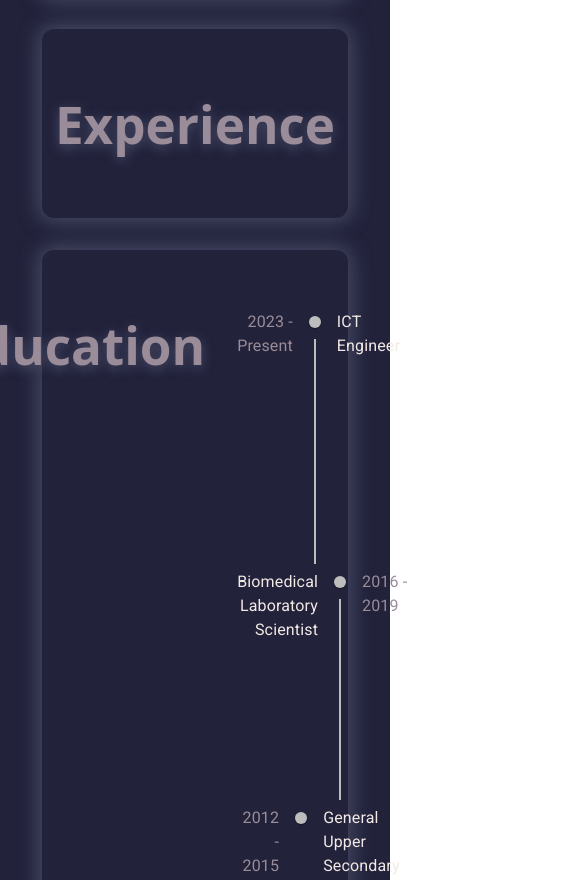
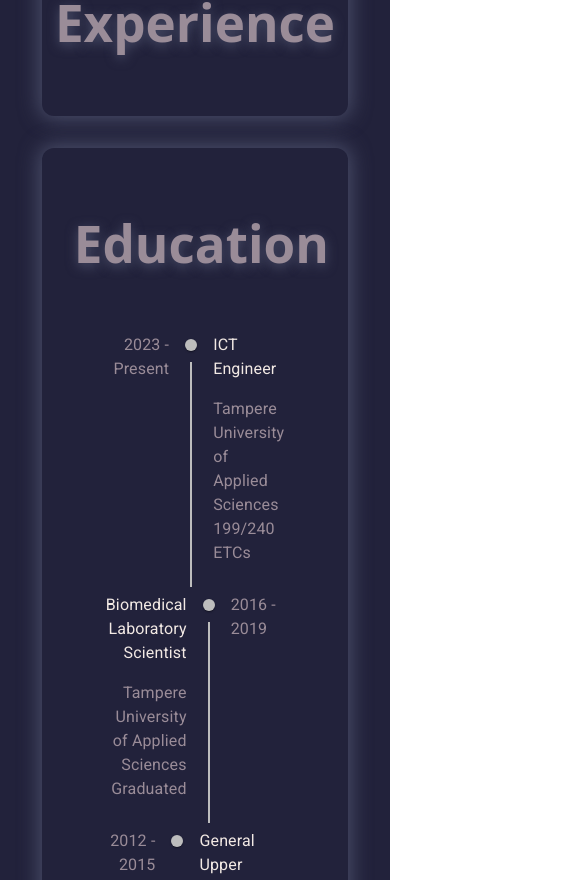
Before and after one commit to annivm/Portfolio-Website, a React (Vite) app in the folder frontend/: page / in a window 390 px wide. Shown: the part 1106-1986 px from the top of the page, 585 px wide, since content can reach past the window. Built offline with nearby package versions, Linux system fonts and the light colour scheme.

Commit message:
added css for reponsivity and fade-in component

```diff
--- a/frontend/src/components/Contact/Contact.css
+++ b/frontend/src/components/Contact/Contact.css
@@ -28,3 +28,12 @@
 .form-label {
     color: var(--tertiary)
 }
+
+
+@media (max-width: 1000px) {
+    .contact-box {
+        flex-direction: column;
+        text-align: center;
+        ;
+    }
+}
--- a/frontend/src/components/Education/Education.css
+++ b/frontend/src/components/Education/Education.css
@@ -1,9 +1,28 @@
+.education-box {
+    display: flex;
+    justify-content: center;
+    margin: 2rem;
+    padding: 2rem;
+    border-radius: 12px;
+    box-shadow: 0 0 20px 3px var(--quaternary);
+}
+
 .timeline-text {
   opacity: 0;
-  transition: opacity 0.3s ease;
+  transition: opacity 1s ease, transform 1.5s ease;
+  color: var(--secondary);
 }
 
-.timeline-text.hovered {
+.timeline-text.visible {
   opacity: 1;
-  color: var(--secondary)
+  transform: translateY(0);
 }
+
+
+
+@media (max-width: 1000px) {
+  .education-box {
+    flex-direction: column;
+  }
+
+}
--- a/frontend/src/components/Education/Education.jsx
+++ b/frontend/src/components/Education/Education.jsx
@@ -1,4 +1,4 @@
-import { forwardRef, useState } from 'react';
+import { forwardRef } from 'react';
 import Timeline from '@mui/lab/Timeline';
 import TimelineItem from '@mui/lab/TimelineItem';
 import TimelineSeparator from '@mui/lab/TimelineSeparator';
@@ -6,23 +6,20 @@ import TimelineConnector from '@mui/lab/TimelineConnector';
 import TimelineContent from '@mui/lab/TimelineContent';
 import TimelineDot from '@mui/lab/TimelineDot';
 import TimelineOppositeContent from '@mui/lab/TimelineOppositeContent';
+import FadeInText from '../Shared/FadeInText/FadeInText';
 
 
 import './Education.css';
 
+
 const Education = forwardRef((props, ref) => {
 
-    const [isHovered, setIsHovered] = useState(null);
-
     return (
-        <div ref={ref} className="box">
+        <div ref={ref} className="education-box">
             <h1 className="heading">Education</h1>
 
             <Timeline position='alternate'>
-                <TimelineItem
-                    onMouseEnter={() => setIsHovered(0)}
-                    onMouseLeave={() => setIsHovered(null)}
-                >
+                <TimelineItem>
                     <TimelineOppositeContent sx={{ color: 'var(--secondary)'}}>
                         2023 - Present
                     </TimelineOppositeContent>
@@ -32,18 +29,15 @@ const Education = forwardRef((props, ref) => {
                     </TimelineSeparator>
                     <TimelineContent>
                         ICT Engineer
-                        <p className={`timeline-text ${isHovered === 0 ? 'hovered' : ''}`}>
+                        <FadeInText className='timeline-text' delay={300}>
                             Tampere University of Applied Sciences
                             <br/>
                                 199/240 ETCs
-                        </p>
+                        </FadeInText>
                     </TimelineContent>
                 </TimelineItem>
 
-                <TimelineItem
-                    onMouseEnter={() => setIsHovered(1)}
-                    onMouseLeave={() => setIsHovered(null)}
-                >
+                <TimelineItem>
                     <TimelineOppositeContent sx={{ color: 'var(--secondary)'}}>
                         2016 - 2019
                     </TimelineOppositeContent>
@@ -53,18 +47,15 @@ const Education = forwardRef((props, ref) => {
                     </TimelineSeparator>
                     <TimelineContent>
                         Biomedical Laboratory Scientist
-                        <p className={`timeline-text ${isHovered === 1 ? 'hovered' : ''}`}>
+                        <FadeInText className='timeline-text' delay={300}>
                             Tampere University of Applied Sciences
                             <br/>
                             Graduated
-                        </p>
+                        </FadeInText>
                     </TimelineContent>
                 </TimelineItem>
 
-                <TimelineItem
-                    onMouseEnter={() => setIsHovered(2)}
-                    onMouseLeave={() => setIsHovered(null)}
-                >
+                <TimelineItem>
                     <TimelineOppositeContent sx={{ color: 'var(--secondary)'}}>
                         2012 - 2015
                     </TimelineOppositeContent>
@@ -73,11 +64,11 @@ const Education = forwardRef((props, ref) => {
                     </TimelineSeparator>
                     <TimelineContent>
                         General Upper Secondary School
-                        <p className={`timeline-text ${isHovered === 2 ? 'hovered' : ''}`}>
+                        <FadeInText className='timeline-text' delay={300}>
                             Järvenpään lukio
                             <br/>
                             Graduated
-                        </p>
+                        </FadeInText>
                     </TimelineContent>
                 </TimelineItem>
             </Timeline>
--- a/frontend/src/components/Introduction/Introduction.css
+++ b/frontend/src/components/Introduction/Introduction.css
@@ -16,3 +16,13 @@
     font-size: 1.2rem;
     max-width: 500px;
 }
+
+.fade-in {
+  opacity: 0;
+  transition: opacity 1s ease, transform 1.5s ease;
+}
+
+.fade-in.visible {
+  opacity: 1;
+  transform: translateY(0);
+}
--- a/frontend/src/components/Introduction/Introduction.jsx
+++ b/frontend/src/components/Introduction/Introduction.jsx
@@ -1,10 +1,11 @@
 import { forwardRef } from 'react';
+import FadeInText from '../Shared/FadeInText/FadeInText';
 import './Introduction.css';
 
 const Introduction = forwardRef((props, ref) => {
     return (
     <div ref={ref} className="introduction">
-        <h1 className="heading">Anni Mustonen</h1>
+        <FadeInText component='h1' className='heading fade-in' delay={1000}>Anni Mustonen</FadeInText>
         <p className='introduction-text'>
             ICT student graduating in 2026 with a passion for problem-solving and continuous learning.
             I have a degree in biomedical laboratory science and experince working in the central laboratory of a university hospital, doing shift work.
--- a/frontend/src/components/NavBar/NavBar.css
+++ b/frontend/src/components/NavBar/NavBar.css
@@ -8,4 +8,11 @@
     box-shadow: 0 0 20px 3px var(--quaternary);
     position: sticky;
     top: 20px;
+    z-index: 2;
 }
+
+@media (max-width: 740px) {
+  .navbar {
+    display: none;
+  }
+}
--- a/frontend/src/components/Shared/Button/Button.css
+++ b/frontend/src/components/Shared/Button/Button.css
@@ -58,3 +58,9 @@
   .button--big {
     font-size: 1.5rem;
   }
+
+@media (max-width: 1000px) {
+  .button {
+    font-size: 0.9em;
+  }
+}
--- /dev/null
+++ b/frontend/src/components/Shared/FadeInText/FadeInText.jsx
@@ -0,0 +1,36 @@
+import { useEffect, useRef, useState } from 'react';
+
+const FadeInText = ({ children, component = 'p', className, delay = 0 }) => {
+  const ref = useRef();
+  const [visible, setVisible] = useState(false);
+
+  useEffect(() => {
+    const observer = new IntersectionObserver(
+      ([entry]) => {
+        if (entry.isIntersecting) {
+          if (delay > 0) {
+            const timeout = setTimeout(() => setVisible(true), delay);
+            return () => clearTimeout(timeout);
+          } else {
+            setVisible(true);
+          }
+        }
+      },
+      { threshold: 1 } // 100% näkyvissä
+    );
+
+    if (ref.current) observer.observe(ref.current);
+
+    return () => observer.disconnect();
+  }, [delay]);
+
+  const Tag = component;
+
+  return (
+    <Tag ref={ref} className={`${className} ${visible ? 'visible' : ''}`}>
+      {children}
+    </Tag>
+  );
+};
+
+export default FadeInText;
```
Also changed, not shown: frontend/src/components/Shared/FadeInText/FadeInText.css (added).
